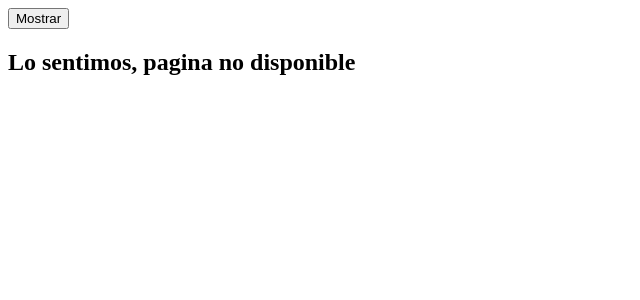
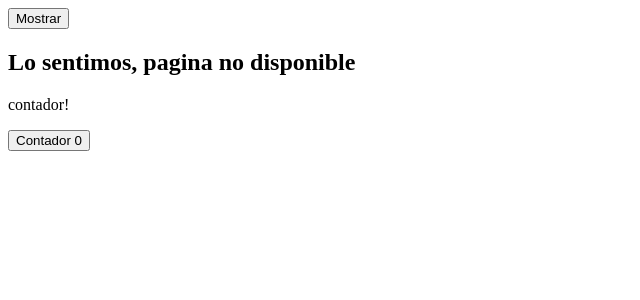
Before and after one commit to lennin-developer/angular-app17, an Angular app in the folder angular-app/: page / in a window 1280 px wide. Shown: the top 300 px of the page, without its empty margins (0-640 px from the left). Built offline with nearby package versions, Linux system fonts and the light colour scheme.

Commit message:
Creating new Angular Component names Counter

```diff
--- a/angular-app/src/app/app.component.html
+++ b/angular-app/src/app/app.component.html
@@ -29,7 +29,7 @@
   <h2>Lo sentimos, pagina no disponible</h2>
 }
 
-
+<app-counter></app-counter>
 
 
 
--- a/angular-app/src/app/app.component.ts
+++ b/angular-app/src/app/app.component.ts
@@ -1,11 +1,12 @@
 import { Component } from '@angular/core';
 import { CommonModule } from '@angular/common';
 import { RouterOutlet } from '@angular/router';
+import { CounterComponent } from './counter/counter.component';
 
 @Component({
   selector: 'app-root',
   standalone: true,
-  imports: [RouterOutlet], //CommonModule es requerido cuando en nuestro html usamos las direvtivas ngIf, ngFor, etc
+  imports: [CounterComponent,RouterOutlet], //CommonModule es requerido cuando en nuestro html usamos las direvtivas ngIf, ngFor, etc
   templateUrl: './app.component.html',
   styleUrl: './app.component.css',
 })
--- /dev/null
+++ b/angular-app/src/app/counter/counter.component.html
@@ -0,0 +1,3 @@
+<p>contador!</p>
+
+<button (click)="setCounter()">Contador {{counter}} </button>
--- /dev/null
+++ b/angular-app/src/app/counter/counter.component.ts
@@ -0,0 +1,15 @@
+import { Component } from '@angular/core';
+
+@Component({
+  selector: 'app-counter',
+  standalone: true,
+  imports: [],
+  templateUrl: './counter.component.html'
+})
+export class CounterComponent {
+  counter:number = 0;
+
+  setCounter(): void {
+    this.counter = this.counter + 1;
+  }
+}
```
